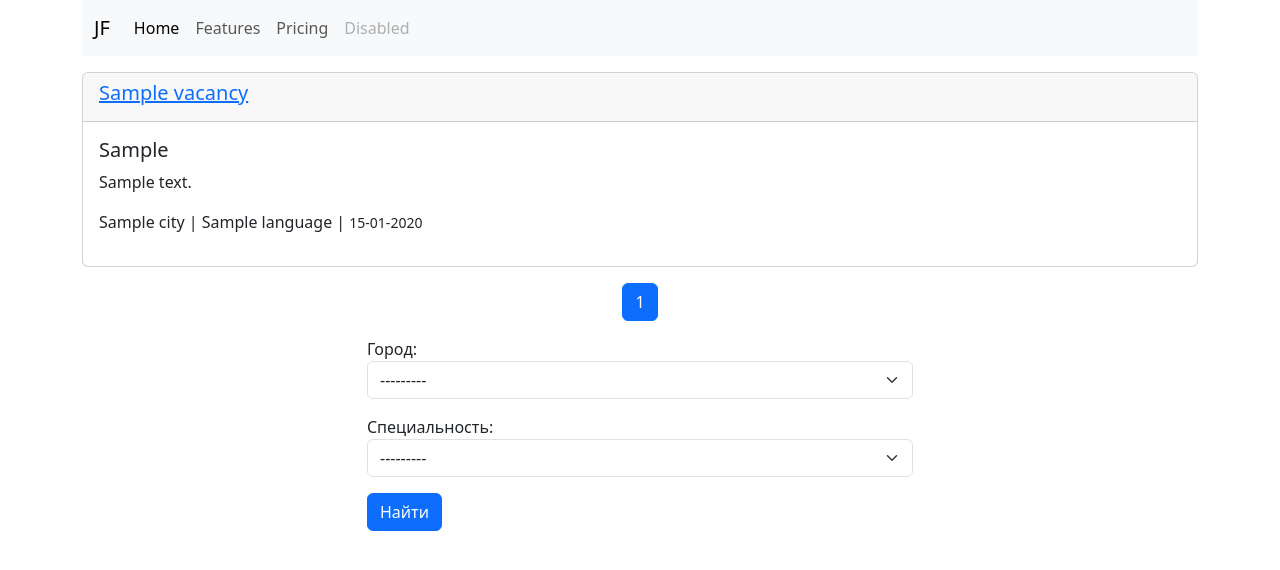
After one commit to KhizhnyakSergey/scraping_service, a Django app: page /list in a window 1280 px wide. The commit adds this page. Shown: the top 570 px of the page. Run offline with Django 4.2, Linux system fonts and the light colour scheme; tables that the repository leaves empty hold one stand-in row (values such as "Sample post").

Commit message:
add pagination, splitting content into different pages

```diff
--- /dev/null
+++ b/src/scraping/templates/scraping/list.html
@@ -0,0 +1,96 @@
+{% extends 'base.html' %}
+
+{% block title %} Home {% endblock %}
+
+{% block content %}
+    {% for obj in object_list %}
+        <div class="card my-3">
+            <div class="card-header">
+                <h5><a href="{{ obj.url }}">{{ obj.title }}</a></h5>
+            </div>
+            <div class="card-body">
+                <h5>{{ obj.company }}</h5>
+                <p class="card-text">{{ obj.description }}</p>
+                <p>{{ obj.city.name }} | {{ obj.language.name }} |
+                    <small>{{ obj.timestamp|date:"d-m-Y" }}</small></p>
+
+            </div>
+        </div>
+    {% empty %}
+    <div class="col-md-6 mx-auto">
+        <h3>К сожалению по вашему запросу ничего не найдено.</h3>
+    </div>
+    {% endfor %}
+
+    {% if object_list %}
+    <div class="row">
+        <div class="col">
+
+
+            <nav aria-label="Пример навигации по страницам">
+                <ul class="pagination justify-content-center">
+                    {% if object_list.has_previous %}
+                        <li class="page-item">
+                            <a class="page-link" href="?city={{ city }}&language={{ language }}&page=1" aria-label="Предыдущая">
+                                <span aria-hidden="true">&laquo;</span>
+                            </a>
+                        </li>
+                    {% endif %}
+
+                    {% for page in object_list.paginator.page_range %}
+                        {% if page == object_list.number %}
+                            <li class="page-item active">
+                                <span class="page-link">{{ page }}</span>
+                            </li>
+                        {% elif page == object_list.number|add:'-1' or page == object_list.number|add:'1' %}
+                            <li class="page-item">
+                                <a class="page-link" href="?city={{ city }}&language={{ language }}&page={{ page }}">{{ page }}</a>
+                            </li>
+                        {% endif %}
+                    {% endfor %}
+
+                    {% if object_list.has_next %}
+                        <li class="page-item">
+                            <a class="page-link" href="?city={{ city }}&language={{ language }}&page={{ object_list.next_page_number }}" aria-label="Следующая">
+                                <span aria-hidden="true">&raquo;</span>
+                            </a>
+                        </li>
+                    {% endif %}
+                </ul>
+            </nav>
+
+
+            {% comment %} <div class="pagination">
+                <span class="step-links">
+                    {% if object_list.has_previous %}
+                        <a href="?city={{ city }}&language={{ language }}&page=1">&laquo; first</a>
+                        <a href="?city={{ city }}&language={{ language }}&page={{ object_list.previous_page_number }}">previous</a>
+                    {% endif %}
+
+                    <span class="current">
+                        Page {{ object_list.number }} of {{ object_list.paginator.num_pages }}.
+                    </span>
+
+                    {% if object_list.has_next %}
+                        <a href="?city={{ city }}&language={{ language }}&page={{ object_list.next_page_number }}">next</a>
+                        <a href="?city={{ city }}&language={{ language }}&page={{ object_list.paginator.num_pages }}">last &raquo;</a>
+                    {% endif %}
+                </span>
+            </div> {% endcomment %}
+
+        </div>
+    </div>
+    {% endif %}
+
+    <div class="row">
+        <div class="col-md-6 mx-auto">
+            <form method="GET" action="{% url 'list' %}">
+                <div class="mb-3">
+                    {{ form.as_p }}
+                </div>
+                <button type="submit" class="btn btn-primary">Найти</button>
+            </form>
+        </div>
+    </div>
+
+{% endblock  %}
--- a/src/scraping/views.py
+++ b/src/scraping/views.py
@@ -1,4 +1,5 @@
 from django.shortcuts import render
+from django.core.paginator import Paginator
 
 from scraping.forms import FindForm
 from .models import Vacancy
@@ -7,10 +8,18 @@ from .models import Vacancy
 def home_view(request):
     # print(request.GET)
     form = FindForm()
+    return render(request, 'scraping/home.html', {'form': form})
+
+
+def list_view(request):
+    # print(request.GET)
+    form = FindForm()
     city = request.GET.get('city')
     language = request.GET.get('language')
     qs = []
     _filter = {}
+    page_obj = []
+    context = {'city': city, 'language': language, 'form': form}
     if city or language:
         # _filter = {}
         if city:
@@ -20,5 +29,9 @@ def home_view(request):
 
     # qs = Vacancy.objects.all()
     qs = Vacancy.objects.filter(**_filter)
-    return render(request, 'scraping/home.html', {'object_list': qs,
-                                                  'form': form})
+    paginator = Paginator(qs, 10)  # Show 10 contacts per page.
+
+    page_number = request.GET.get("page")
+    page_obj = paginator.get_page(page_number)
+    context['object_list'] = page_obj
+    return render(request, 'scraping/list.html', context)
--- a/src/scraping_service/urls.py
+++ b/src/scraping_service/urls.py
@@ -16,9 +16,10 @@ Including another URLconf
 """
 from django.contrib import admin
 from django.urls import path
-from scraping.views import home_view
+from scraping.views import home_view, list_view
 
 urlpatterns = [
     path('admin/', admin.site.urls),
-    path('home/', home_view),
+    path('list', list_view, name='list'),
+    path('', home_view, name='home'),
 ]
--- a/src/templates/base.html
+++ b/src/templates/base.html
@@ -7,10 +7,10 @@
     <link href="https://cdn.jsdelivr.net/npm/bootstrap@5.3.1/dist/css/bootstrap.min.css" rel="stylesheet" integrity="sha384-4bw+/aepP/YC94hEpVNVgiZdgIC5+VKNBQNGCHeKRQN+PtmoHDEXuppvnDJzQIu9" crossorigin="anonymous">
   </head>
   <body>
-
+    <div class="container">
     <nav class="navbar navbar-expand-lg bg-body-tertiary">
       <div class="container-fluid">
-        <a class="navbar-brand" href="#">Navbar</a>
+        <a class="navbar-brand" href="{% url 'home' %}">JF</a>
         <button class="navbar-toggler" type="button" data-bs-toggle="collapse" data-bs-target="#navbarNav" aria-controls="navbarNav" aria-expanded="false" aria-label="Toggle navigation">
           <span class="navbar-toggler-icon"></span>
         </button>
@@ -32,7 +32,7 @@
         </div>
       </div>
     </nav>
-
+    </div>
     <div class="container">
       {% block content %}{% endblock %}
     </div>
```
Also changed, not shown: src/scraping/templates/scraping/home.html (+7 -17 lines).
